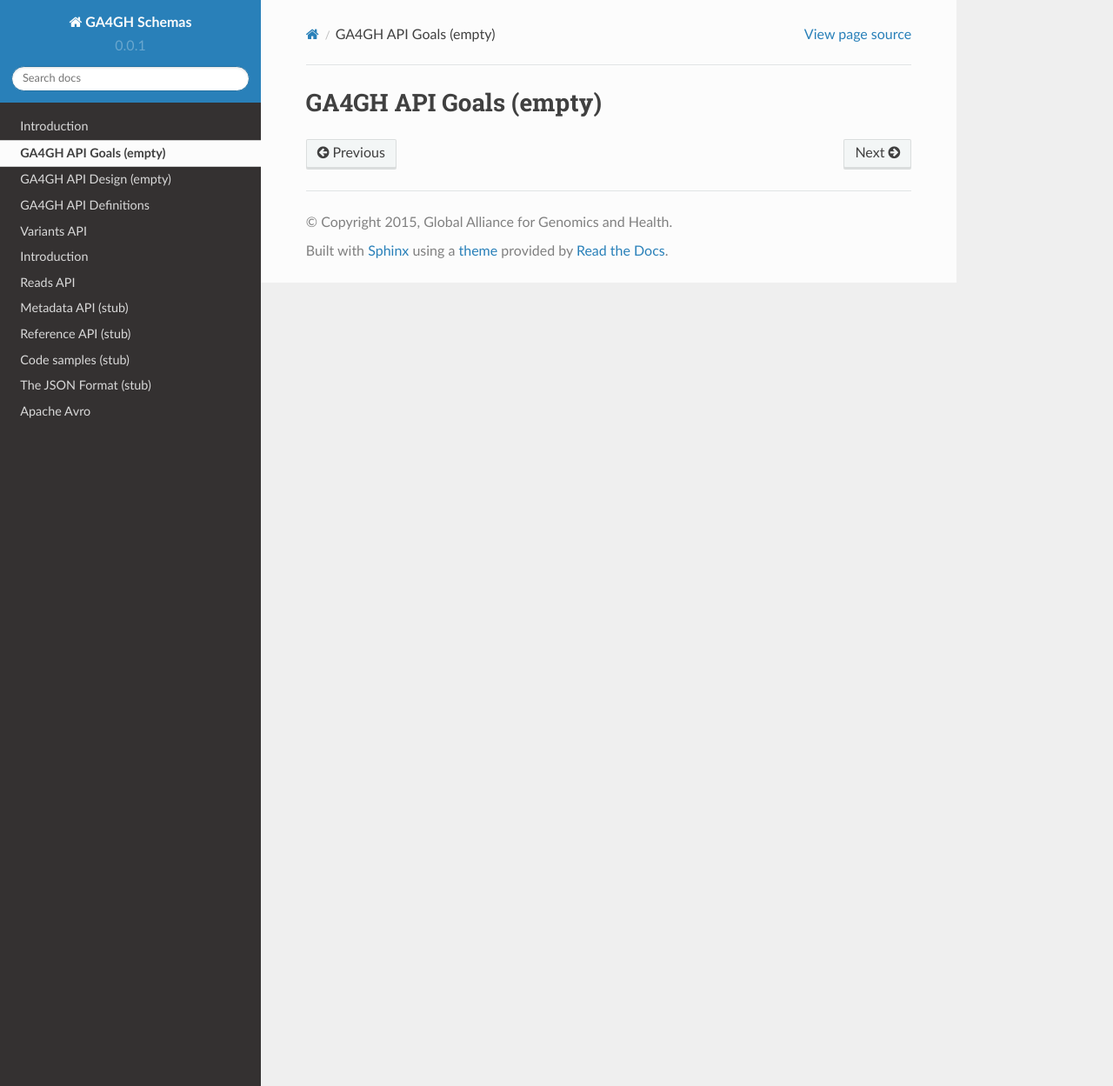
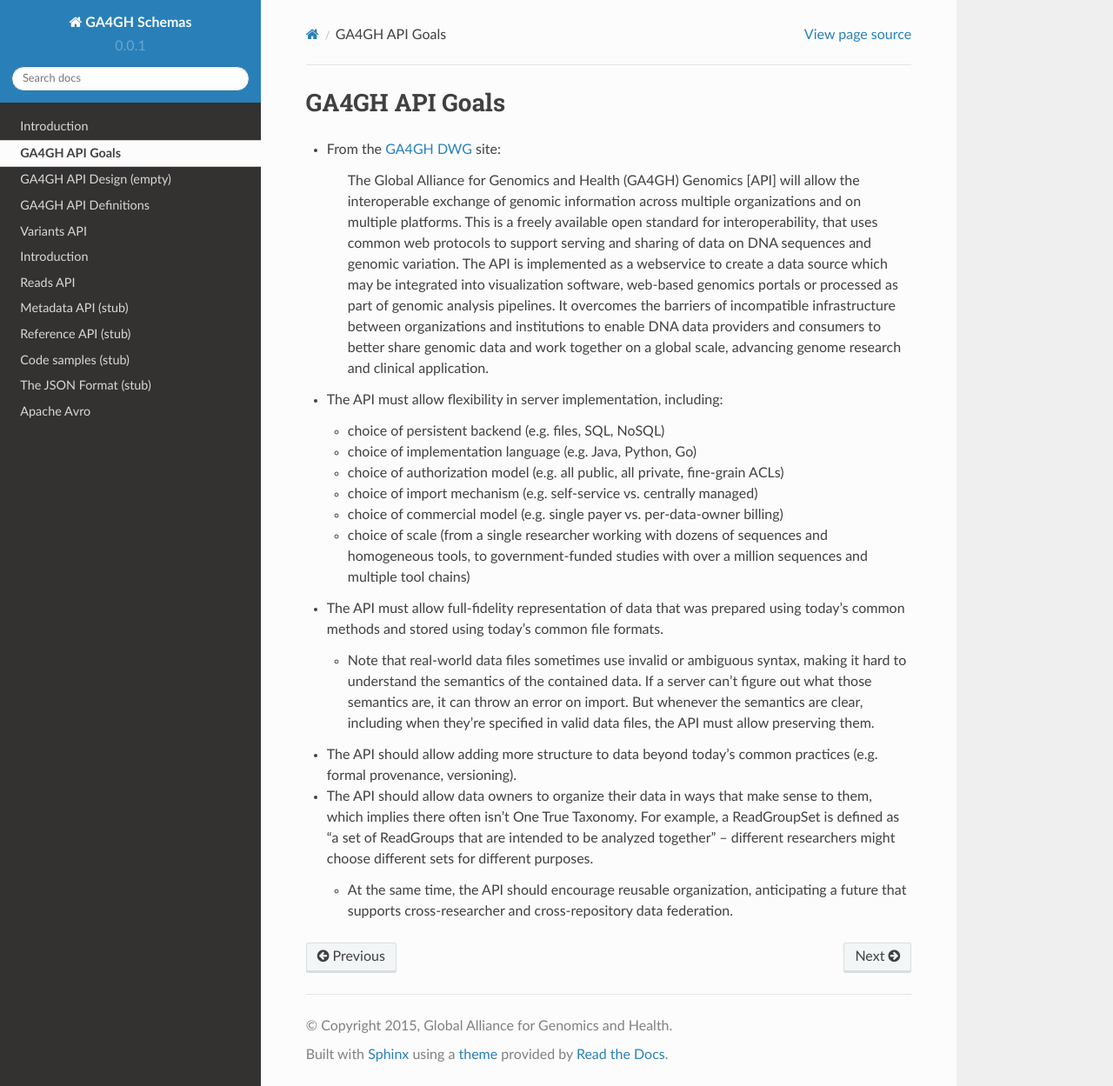
Before and after one commit to ga4gh/ga4gh-schemas, a Sphinx documentation site: the page built from doc/source/intro_apigoals.rst, in a window 1280 px wide and 1249 px high. Shown: the whole window at 87% size. Built offline with Sphinx 7.4.7 and the Read the Docs theme 2.0.0, drawn with Linux system fonts in a browser that asks for light colours; pages that are not in the unit, such as notebooks, are missing from menus.

Commit message:
add initial API goals

```diff
--- a/doc/source/intro_apigoals.rst
+++ b/doc/source/intro_apigoals.rst
@@ -1,5 +1,29 @@
 .. _apigoals:
 
 ***************************
-GA4GH API Goals (empty)
+GA4GH API Goals
 ***************************
+
+
+* From the `GA4GH DWG <http://ga4gh.org/#/documentation>`_ site:
+
+    The Global Alliance for Genomics and Health (GA4GH) Genomics [API] will allow the interoperable exchange of genomic information across multiple organizations and on multiple platforms. This is a freely available open standard for interoperability, that uses common web protocols to support serving and sharing of data on DNA sequences and genomic variation. The API is implemented as a webservice to create a data source which may be integrated into visualization software, web-based genomics portals or processed as part of genomic analysis pipelines. It overcomes the barriers of incompatible infrastructure between organizations and institutions to enable DNA data providers and consumers to better share genomic data and work together on a global scale, advancing genome research and clinical application.
+
+* The API must allow flexibility in server implementation, including:
+
+  * choice of persistent backend (e.g. files, SQL, NoSQL)
+  * choice of implementation language (e.g. Java, Python, Go)
+  * choice of authorization model (e.g. all public, all private, fine-grain ACLs)
+  * choice of import mechanism (e.g. self-service vs. centrally managed)
+  * choice of commercial model (e.g. single payer vs. per-data-owner billing)
+  * choice of scale (from a single researcher working with dozens of sequences and homogeneous tools, to government-funded studies with over a million sequences and multiple tool chains)
+
+* The API must allow full-fidelity representation of data that was prepared using today’s common methods and stored using today’s common file formats.
+
+  * Note that real-world data files sometimes use invalid or ambiguous syntax, making it hard to understand the semantics of the contained data. If a server can't figure out what those semantics are, it can throw an error on import. But whenever the semantics are clear, including when they're specified in valid data files, the API must allow preserving them.
+
+* The API should allow adding more structure to data beyond today’s common practices (e.g. formal provenance, versioning).
+
+* The API should allow data owners to organize their data in ways that make sense to them, which implies there often isn’t One True Taxonomy. For example, a ReadGroupSet is defined as “a set of ReadGroups that are intended to be analyzed together” -- different researchers might choose different sets for different purposes.
+
+  * At the same time, the API should encourage reusable organization, anticipating a future that supports cross-researcher and cross-repository data federation.
```
